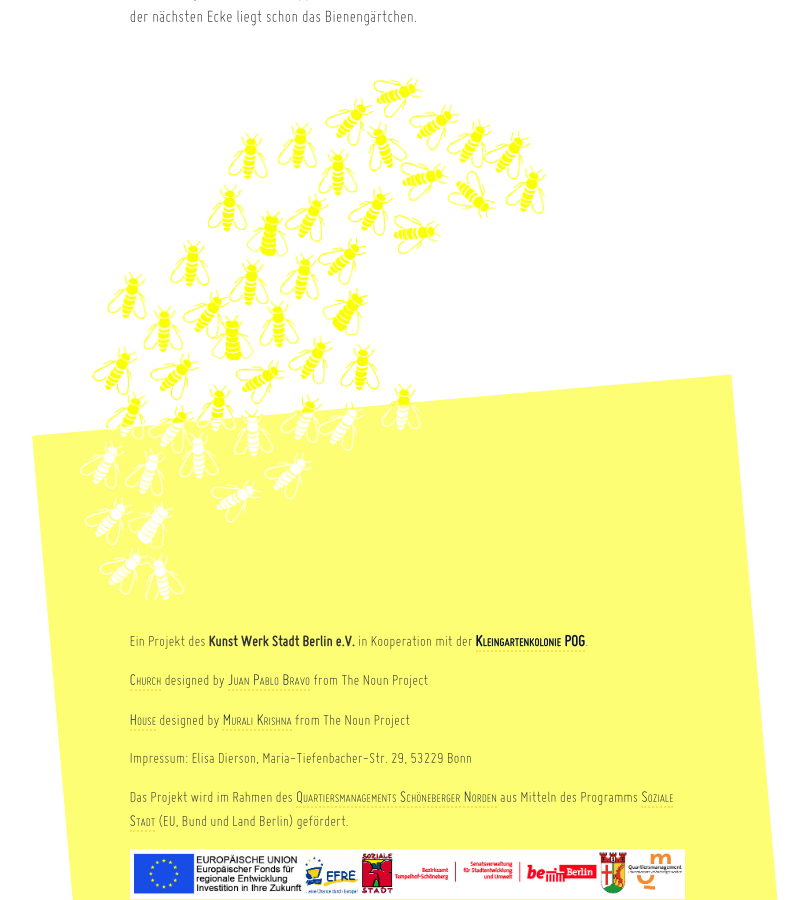
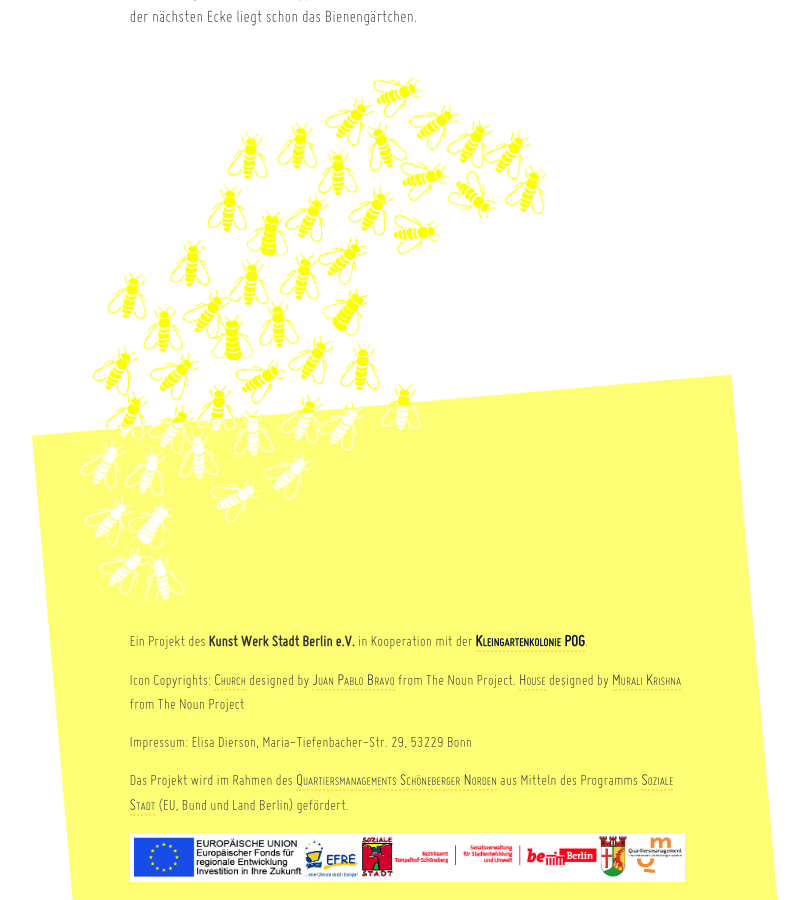
Before and after one commit to dieda/schoeneberg.berlin-bienenstadt.de, a Jekyll site: the page built from index.html, in a window 1280 px wide and 900 px high, scrolled down 3216 px. Shown: the whole window, without its empty margins (233-1042 px from the left). Built offline with Jekyll 4.4.1, drawn with Linux system fonts in a browser that asks for light colours.

Commit message:
moddified: default / changed icons attributions

```diff
--- a/_layouts/default.html
+++ b/_layouts/default.html
@@ -97,11 +97,7 @@
               </p>
 
               <p>
-                <a href="http://thenounproject.com/noun/church/#icon-No15378" target="_blank">Church</a> designed by <a href="http://thenounproject.com/bravo" target="_blank">Juan Pablo Bravo</a> from The Noun Project
-              </p>
-
-              <p>
-                <a href="http://thenounproject.com/noun/house/#icon-No15492" target="_blank">House</a> designed by <a href="http://thenounproject.com/parasamuralikrishna" target="_blank">Murali Krishna</a> from The Noun Project
+                Icon Copyrights: <a href="http://thenounproject.com/noun/church/#icon-No15378" target="_blank">Church</a> designed by <a href="http://thenounproject.com/bravo" target="_blank">Juan Pablo Bravo</a> from The Noun Project. <a href="http://thenounproject.com/noun/house/#icon-No15492" target="_blank">House</a> designed by <a href="http://thenounproject.com/parasamuralikrishna" target="_blank">Murali Krishna</a> from The Noun Project
               </p>
 
               <p>
```
